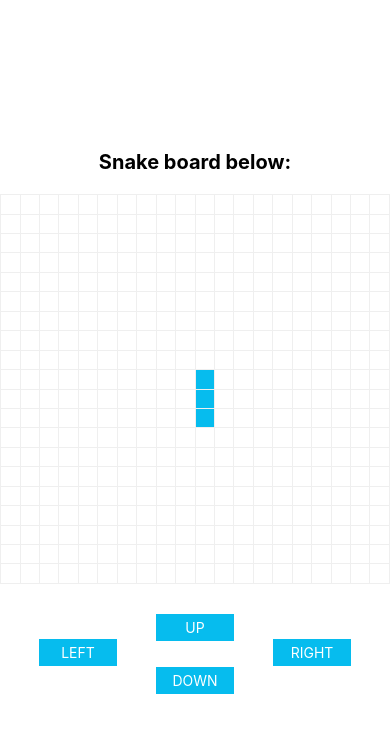
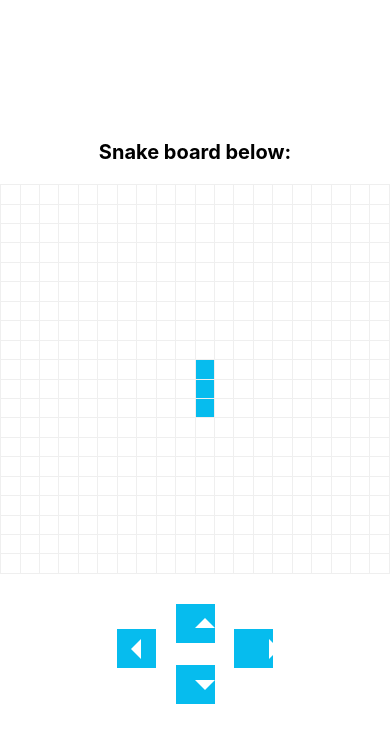
Before and after one commit to xanoosh/expo-snake, a React Native app: screen / in a window 390 px wide. Shown: the top 742 px of the page. Built offline with nearby package versions, Linux system fonts and the light colour scheme.

Commit message:
changed button text to arrows

```diff
--- a/App.js
+++ b/App.js
@@ -72,25 +72,25 @@ export default function App() {
           style={[mainStyle.buttonUp, mainStyle.button]}
           onPress={() => move('up')}
         >
-          <Text style={mainStyle.buttonText}>up</Text>
+          <View style={mainStyle.arrowUp}></View>
         </Pressable>
         <Pressable
           style={[mainStyle.buttonDown, mainStyle.button]}
           onPress={() => move('down')}
         >
-          <Text style={mainStyle.buttonText}>down</Text>
+          <View style={mainStyle.arrowDown}></View>
         </Pressable>
         <Pressable
           style={[mainStyle.buttonLeft, mainStyle.button]}
           onPress={() => move('left')}
         >
-          <Text style={mainStyle.buttonText}>left</Text>
+          <View style={mainStyle.arrowLeft}></View>
         </Pressable>
         <Pressable
           style={[mainStyle.buttonRight, mainStyle.button]}
           onPress={() => move('right')}
         >
-          <Text style={mainStyle.buttonText}>right</Text>
+          <View style={mainStyle.arrowRight}></View>
         </Pressable>
       </View>
 
--- a/styles/Style.js
+++ b/styles/Style.js
@@ -10,7 +10,7 @@ const mainStyle = StyleSheet.create({
   buttonGroup: {
     position: 'relative',
     width: '100%',
-    height: 80,
+    height: 100,
     marginTop: 30,
     // leaving commented border for visual context later
     // borderStyle: 'solid',
@@ -19,33 +19,74 @@ const mainStyle = StyleSheet.create({
   },
   button: {
     position: 'absolute',
-    width: '20%',
+    width: '10%',
     backgroundColor: '#06bcee',
     paddingLeft: 10,
     paddingRight: 10,
-    paddingBottom: 5,
-    paddingTop: 5,
+    // paddingBottom: 5,
+    // paddingTop: 5,
+    aspectRatio: 1,
   },
   buttonUp: {
     top: 0,
-    left: '40%',
+    left: '45%',
   },
   buttonDown: {
     bottom: 0,
-    left: '40%',
+    left: '45%',
   },
   buttonLeft: {
     top: 25,
-    left: '10%',
+    left: '30%',
   },
   buttonRight: {
     top: 25,
-    right: '10%',
+    right: '30%',
   },
   buttonText: {
     textAlign: 'center',
     color: '#fff',
     textTransform: 'uppercase',
+  },
+  arrowUp: {
+    borderWidth: 10,
+    borderTopColor: 'transparent',
+    borderLeftColor: 'transparent',
+    borderRightColor: 'transparent',
+    borderBottomColor: '#fff',
+    position: 'absolute',
+    top: '10%',
+    left: '50%',
+  },
+  arrowDown: {
+    borderWidth: 10,
+    borderTopColor: '#fff',
+    borderLeftColor: 'transparent',
+    borderRightColor: 'transparent',
+    borderBottomColor: 'transparent',
+    position: 'absolute',
+    top: '40%',
+    left: '50%',
+  },
+  arrowRight: {
+    borderWidth: 10,
+    borderTopColor: 'transparent',
+    borderLeftColor: '#fff',
+    borderRightColor: 'transparent',
+    borderBottomColor: 'transparent',
+    position: 'absolute',
+    top: '25%',
+    left: '90%',
+  },
+  arrowLeft: {
+    borderWidth: 10,
+    borderTopColor: 'transparent',
+    borderLeftColor: 'transparent',
+    borderRightColor: '#fff',
+    borderBottomColor: 'transparent',
+    position: 'absolute',
+    top: '25%',
+    left: '10%',
   },
 });
 
```
